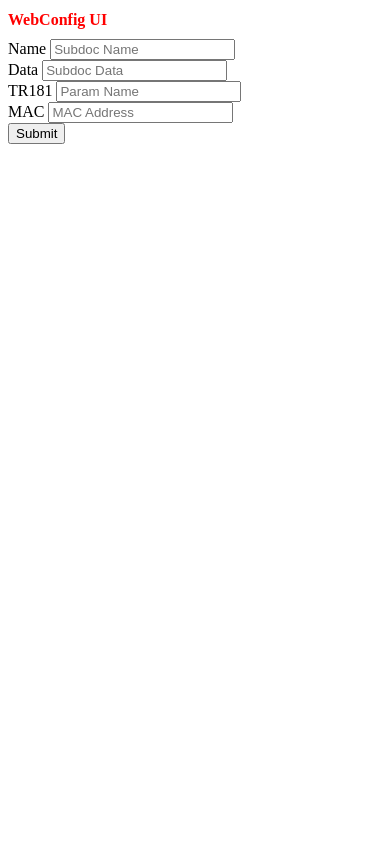
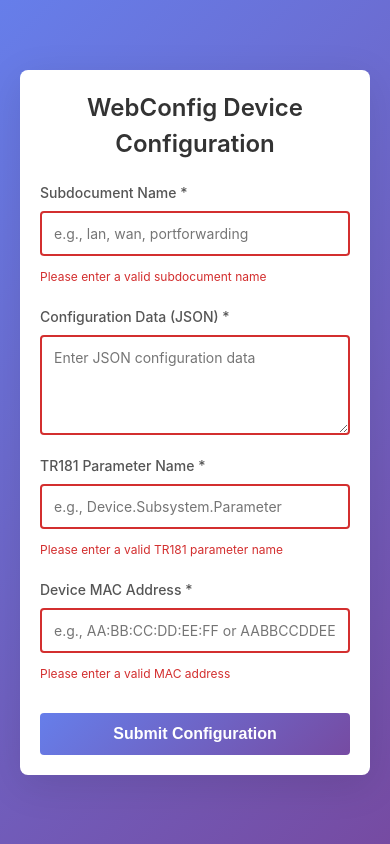
Before and after one commit to rdkcentral/rdk-cloud-container-config, a Python web app: template webconfig/srv-ref-app/template/index.html in a window 390 px wide. Run offline with Jinja, Linux system fonts and the light colour scheme; the template is opened without the code that fills it, so the values that code supplies are empty.

Commit message:
webconfig ref cloud UI to push subdoc blob data to server - address review comments

```diff
--- a/webconfig/srv-ref-app/template/index.html
+++ b/webconfig/srv-ref-app/template/index.html
@@ -1,17 +1,90 @@
 <!DOCTYPE html>
-<html>
-    <h1 style="color: red; font-size: 16px;"> WebConfig UI </h2>
+<html lang="en">
+<head>
+    <meta charset="UTF-8">
+    <meta name="viewport" content="width=device-width, initial-scale=1.0">
+    <meta name="description" content="WebConfig UI - Configure Device Settings">
+    <title>WebConfig UI - Device Configuration</title>
+    <link rel="stylesheet" href="{{ url_for('static', filename='style.css') }}">
+</head>
 <body>
-<form action="/app1/send" method="POST">
-<label for="text_input">Name  </label>
-<input type="text" id="subdoc_name" name="subdoc_name" placeholder="Subdoc Name" required oninvalid="this.setCustomValidity('Invalid Input')" oninput="setCustomValidity('')"><br>
-<label for="text_input">Data  </label>
-<input type="text" id="subdoc_data" name="subdoc_data" placeholder="Subdoc Data" required oninvalid="this.setCustomValidity('Invalid Input')" oninput="setCustomValidity('')"><br>
-<label for="text_input">TR181 </label>
-<input type="text" id="param_name" name="param_name" placeholder="Param Name" required oninvalid="this.setCustomValidity('Invalid Input')" oninput="setCustomValidity('')"><br>
-<label for="text_input">MAC   </label>
-<input type="text" id="mac_address" name="mac_address" placeholder="MAC Address" required oninvalid="this.setCustomValidity('Invalid Input')" oninput="setCustomValidity('')"><br>
-<input type="submit" value="Submit">
-</form>
+    <div class="container">
+        <h1>WebConfig Device Configuration</h1>
+
+        <!-- Feedback messages -->
+        <div id="feedback" class="feedback"></div>
+
+        <form id="webconfig-form" action="/app1/send" method="POST" novalidate>
+            <!-- Subdoc Name -->
+            <div class="form-group">
+                <label for="subdoc_name">Subdocument Name *</label>
+                <input
+                    type="text"
+                    id="subdoc_name"
+                    name="subdoc_name"
+                    placeholder="e.g., lan, wan, portforwarding"
+                    pattern="[a-zA-Z0-9_-]+"
+                    title="Only letters, numbers, underscore, and hyphen allowed"
+                    required
+                    aria-label="Subdocument name"
+                    autocomplete="off"
+                >
+                <span class="error-message">Please enter a valid subdocument name</span>
+            </div>
+
+            <!-- Subdoc Data (JSON) -->
+            <div class="form-group">
+                <label for="subdoc_data">Configuration Data (JSON) *</label>
+                <textarea
+                    id="subdoc_data"
+                    name="subdoc_data"
+                    placeholder="Enter JSON configuration data"
+                    required
+                    aria-label="Configuration data in JSON format"
+                    spellcheck="false"
+                ></textarea>
+                <span class="error-message">Please enter valid JSON data</span>
+            </div>
+
+            <!-- TR181 Parameter Name -->
+            <div class="form-group">
+                <label for="param_name">TR181 Parameter Name *</label>
+                <input
+                    type="text"
+                    id="param_name"
+                    name="param_name"
+                    placeholder="e.g., Device.Subsystem.Parameter"
+                    pattern="Device\.[a-zA-Z0-9_.]+"
+                    title="Must follow TR181 format: Device.Subsystem.Parameter"
+                    required
+                    aria-label="TR181 parameter name"
+                    autocomplete="off"
+                >
+                <span class="error-message">Please enter a valid TR181 parameter name</span>
+            </div>
+
+            <!-- MAC Address -->
+            <div class="form-group">
+                <label for="mac_address">Device MAC Address *</label>
+                <input
+                    type="text"
+                    id="mac_address"
+                    name="mac_address"
+                    placeholder="e.g., AA:BB:CC:DD:EE:FF or AABBCCDDEEFF"
+                    pattern="^([0-9a-fA-F]{2}:){5}([0-9a-fA-F]{2})$|^([0-9a-fA-F]{2}){6}$"
+                    title="Enter MAC address in format XX:XX:XX:XX:XX:XX or XXXXXXXXXXXX"
+                    required
+                    aria-label="Device MAC address"
+                    autocomplete="off"
+                >
+                <span class="error-message">Please enter a valid MAC address</span>
+            </div>
+
+            <!-- Submit Button -->
+            <button type="submit" id="submit-btn">Submit Configuration</button>
+        </form>
+    </div>
+
+    <script src="{{ url_for('static', filename='form.js') }}"></script>
 </body>
 </html>
--- /dev/null
+++ b/webconfig/srv-ref-app/template/static/form.js
@@ -0,0 +1,152 @@
+document.addEventListener('DOMContentLoaded', function() {
+    const form = document.getElementById('webconfig-form');
+    const feedbackDiv = document.getElementById('feedback');
+    const submitBtn = document.getElementById('submit-btn');
+
+    /**
+     * Validate JSON string
+     */
+    function validateJSON(jsonString) {
+        try {
+            JSON.parse(jsonString);
+            return true;
+        } catch (e) {
+            return false;
+        }
+    }
+
+    /**
+     * Show feedback message
+     */
+    function showFeedback(message, type = 'success') {
+        feedbackDiv.textContent = message;
+        feedbackDiv.className = `feedback ${type}`;
+        feedbackDiv.scrollIntoView({ behavior: 'smooth', block: 'nearest' });
+    }
+
+    /**
+     * Hide feedback message
+     */
+    function hideFeedback() {
+        feedbackDiv.className = 'feedback';
+        feedbackDiv.textContent = '';
+    }
+
+    /**
+     * Validate form inputs
+     */
+    function validateForm() {
+        const subdocName = document.getElementById('subdoc_name').value.trim();
+        const subdocData = document.getElementById('subdoc_data').value.trim();
+        const paramName = document.getElementById('param_name').value.trim();
+        const macAddress = document.getElementById('mac_address').value.trim();
+
+        // Check for empty fields
+        if (!subdocName || !subdocData || !paramName || !macAddress) {
+            showFeedback('All fields are required', 'error');
+            return false;
+        }
+        // Validate JSON
+        if (!validateJSON(subdocData)) {
+            showFeedback('Configuration Data must be valid JSON', 'error');
+            return false;
+        }
+
+        // Validate subdoc name format
+        if (!/^[a-zA-Z0-9_-]+$/.test(subdocName)) {
+            showFeedback('Subdocument name contains invalid characters', 'error');
+            return false;
+        }
+
+        // Validate TR181 parameter format
+        if (!/^Device\.[a-zA-Z0-9_.]+$/.test(paramName)) {
+            showFeedback('TR181 parameter must follow format: Device.Subsystem.Parameter', 'error');
+            return false;
+        }
+
+        // Validate MAC address format
+        if (!/^([0-9a-fA-F]{2}:){5}([0-9a-fA-F]{2})$|^([0-9a-fA-F]{2}){6}$/.test(macAddress)) {
+            showFeedback('MAC address must be in format XX:XX:XX:XX:XX:XX or XXXXXXXXXXXX', 'error');
+            return false;
+        }
+
+        return true;
+    }
+
+    /**
+     * Handle form submission
+     */
+    form.addEventListener('submit', async function(e) {
+        e.preventDefault();
+
+        // Clear previous feedback
+        hideFeedback();
+
+        // Validate form
+        if (!validateForm()) {
+            return;
+        }
+
+        // Disable submit button and show loading state
+        submitBtn.disabled = true;
+        const originalText = submitBtn.textContent;
+        submitBtn.innerHTML = '<span class="spinner"></span>Submitting...';
+
+        try {
+            // Prepare form data
+            const formData = new FormData(form);
+
+            // Send request
+            const response = await fetch('/app1/send', {
+                method: 'POST',
+                body: formData
+            });
+
+            // Parse response
+            let data;
+            try {
+                data = await response.json();
+            } catch (e) {
+                data = { message: await response.text() };
+            }
+
+            // Handle response
+            if (response.ok) {
+                showFeedback(
+                    `✓ ${data.message || 'Configuration submitted successfully'}`,
+                    'success'
+                );
+
+                // Reset form after success
+                setTimeout(() => {
+                    form.reset();
+                    hideFeedback();
+                }, 3000);
+            } else {
+                showFeedback(
+                    `✗ ${data.error || data.message || 'Failed to submit configuration'}`,
+                    'error'
+                );
+            }
+        } catch (error) {
+            showFeedback(
+                `✗ Network error: ${error.message}`,
+                'error'
+            );
+        } finally {
+            // Re-enable submit button
+            submitBtn.disabled = false;
+            submitBtn.textContent = originalText;
+        }
+    });
+
+    // Real-time JSON validation
+    const subdocDataInput = document.getElementById('subdoc_data');
+    subdocDataInput.addEventListener('change', function() {
+        if (this.value.trim() && !validateJSON(this.value)) {
+            this.setCustomValidity('Invalid JSON');
+        } else {
+            this.setCustomValidity('');
+        }
+    });
+});
--- /dev/null
+++ b/webconfig/srv-ref-app/template/static/style.css
@@ -0,0 +1,198 @@
+/* Reset and base styles */
+* {
+    margin: 0;
+    padding: 0;
+    box-sizing: border-box;
+}
+
+html {
+    font-family: -apple-system, BlinkMacSystemFont, 'Segoe UI', Roboto, 'Helvetica Neue', Arial, sans-serif;
+    font-size: 16px;
+    line-height: 1.5;
+}
+
+body {
+    background: linear-gradient(135deg, #667eea 0%, #764ba2 100%);
+    min-height: 100vh;
+    display: flex;
+    justify-content: center;
+    align-items: center;
+    padding: 20px;
+}
+
+/* Container */
+.container {
+    background: white;
+    border-radius: 8px;
+    box-shadow: 0 10px 40px rgba(0, 0, 0, 0.1);
+    padding: 40px;
+    max-width: 500px;
+    width: 100%;
+}
+
+/* Header */
+h1 {
+    color: #333;
+    margin-bottom: 30px;
+    text-align: center;
+    font-size: 28px;
+    font-weight: 600;
+}
+
+/* Form */
+form {
+    display: flex;
+    flex-direction: column;
+    gap: 20px;
+}
+
+/* Form group */
+.form-group {
+    display: flex;
+    flex-direction: column;
+    gap: 8px;
+}
+
+/* Labels */
+label {
+    color: #555;
+    font-weight: 500;
+    font-size: 14px;
+}
+
+/* Input fields */
+input[type="text"],
+textarea {
+    padding: 12px;
+    border: 2px solid #e0e0e0;
+    border-radius: 4px;
+    font-size: 14px;
+    transition: border-color 0.3s, box-shadow 0.3s;
+    font-family: inherit;
+}
+
+input[type="text"]:focus,
+textarea:focus {
+    outline: none;
+    border-color: #667eea;
+    box-shadow: 0 0 0 3px rgba(102, 126, 234, 0.1);
+}
+
+input[type="text"]:invalid,
+textarea:invalid {
+    border-color: #d32f2f;
+}
+
+textarea {
+    resize: vertical;
+    min-height: 100px;
+}
+
+/* Submit button */
+button[type="submit"] {
+    padding: 12px 24px;
+    background: linear-gradient(135deg, #667eea 0%, #764ba2 100%);
+    color: white;
+    border: none;
+    border-radius: 4px;
+    font-size: 16px;
+    font-weight: 600;
+    cursor: pointer;
+    transition: transform 0.2s, box-shadow 0.2s;
+    margin-top: 10px;
+}
+
+button[type="submit"]:hover {
+    transform: translateY(-2px);
+    box-shadow: 0 5px 20px rgba(102, 126, 234, 0.4);
+}
+
+button[type="submit"]:active {
+    transform: translateY(0);
+}
+
+button[type="submit"]:disabled {
+    opacity: 0.6;
+    cursor: not-allowed;
+}
+
+/* Feedback messages */
+.feedback {
+    padding: 12px;
+    border-radius: 4px;
+    margin-bottom: 20px;
+    display: none;
+    animation: slideIn 0.3s ease-out;
+}
+
+.feedback.success {
+    background-color: #c8e6c9;
+    color: #2e7d32;
+    border-left: 4px solid #2e7d32;
+    display: block;
+}
+
+.feedback.error {
+    background-color: #ffcdd2;
+    color: #c62828;
+    border-left: 4px solid #c62828;
+    display: block;
+}
+
+.feedback.loading {
+    background-color: #e3f2fd;
+    color: #1565c0;
+    border-left: 4px solid #1565c0;
+    display: block;
+}
+
+@keyframes slideIn {
+    from {
+        opacity: 0;
+        transform: translateY(-10px);
+    }
+    to {
+        opacity: 1;
+        transform: translateY(0);
+    }
+}
+
+/* Validation error message */
+.error-message {
+    color: #d32f2f;
+    font-size: 12px;
+    margin-top: 4px;
+    display: none;
+}
+
+input:invalid ~ .error-message {
+    display: block;
+}
+
+/* Loading spinner */
+.spinner {
+    display: inline-block;
+    width: 14px;
+    height: 14px;
+    border: 2px solid rgba(255, 255, 255, 0.3);
+    border-radius: 50%;
+    border-top-color: white;
+    animation: spin 0.8s linear infinite;
+    margin-right: 8px;
+}
+
+@keyframes spin {
+    to { transform: rotate(360deg); }
+}
+
+/* Responsive */
+@media (max-width: 600px) {
+    .container {
+        padding: 20px;
+    }
+
+    h1 {
+        font-size: 24px;
+        margin-bottom: 20px;
+    }
+}
```
Also changed, not shown: webconfig/srv-ref-app/app.py (+28 -17 lines), webconfig/srv-ref-app/config.json (added, +14 -0 lines), 1 other file.
